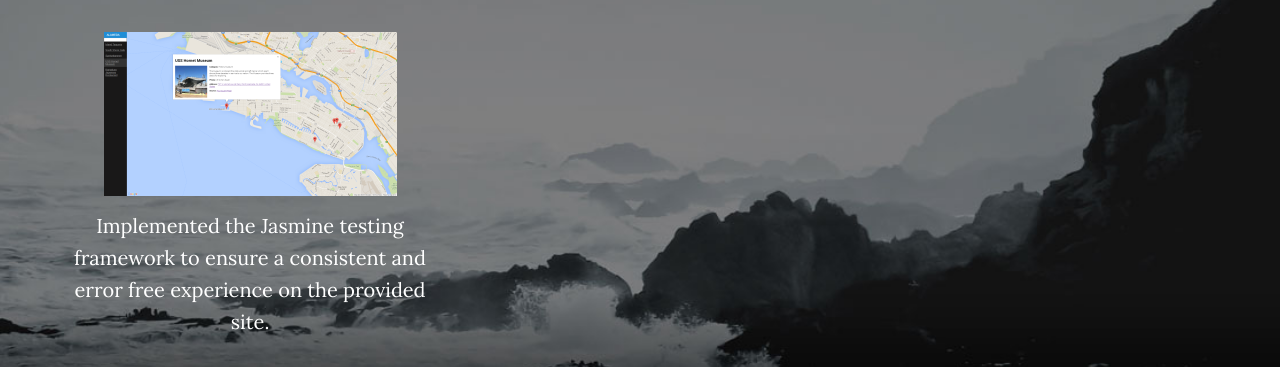
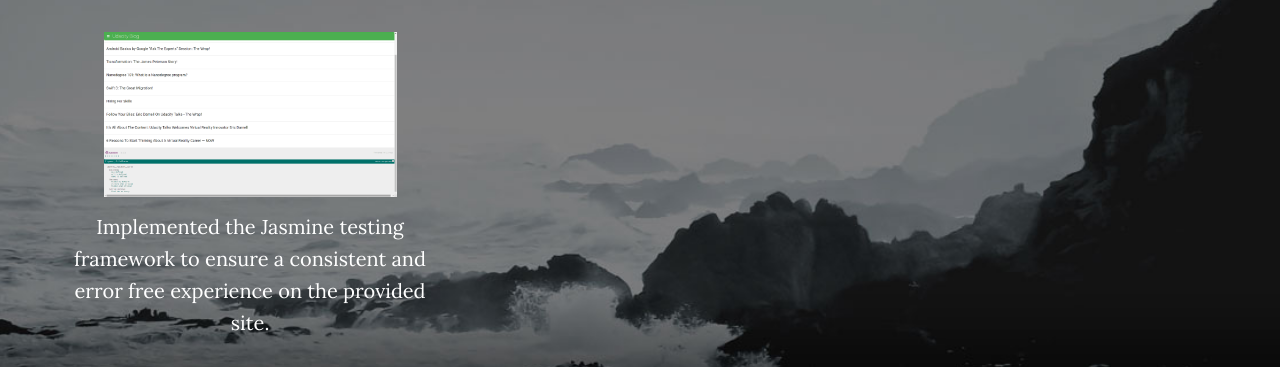
Before and after one commit to grahamjx/grahamjx.github.io, a plain HTML site: page index.html in a window 1280 px wide. Shown: the part 2256-2623 px from the top of the page. Drawn offline with nearby package versions, Linux system fonts and the light colour scheme.

Commit message:
add test prj img

```diff
--- a/index.html
+++ b/index.html
@@ -131,7 +131,7 @@
                 <div class="row">
                   <div class="col-lg-4">
                     <h3><a href="http://grahamjx.github.io/fend-testing" target="_blank">Feed Reader Testing</a></h3>
-                    <img src="img/map.png" alt="map-app" class="img-responsive center-block">
+                    <img src="img/test.png" alt="map-app" class="img-responsive center-block">
                     <p> Implemented the Jasmine testing framework to ensure a consistent and error free experience on the provided site.</p>
                     <a href="https://github.com/grahamjx/fend-map" class="btn btn-default btn-lg"><i class="fa fa-github fa-fw"></i></a>
                   </div>
```
Also changed, not shown: img/test.png (added).
